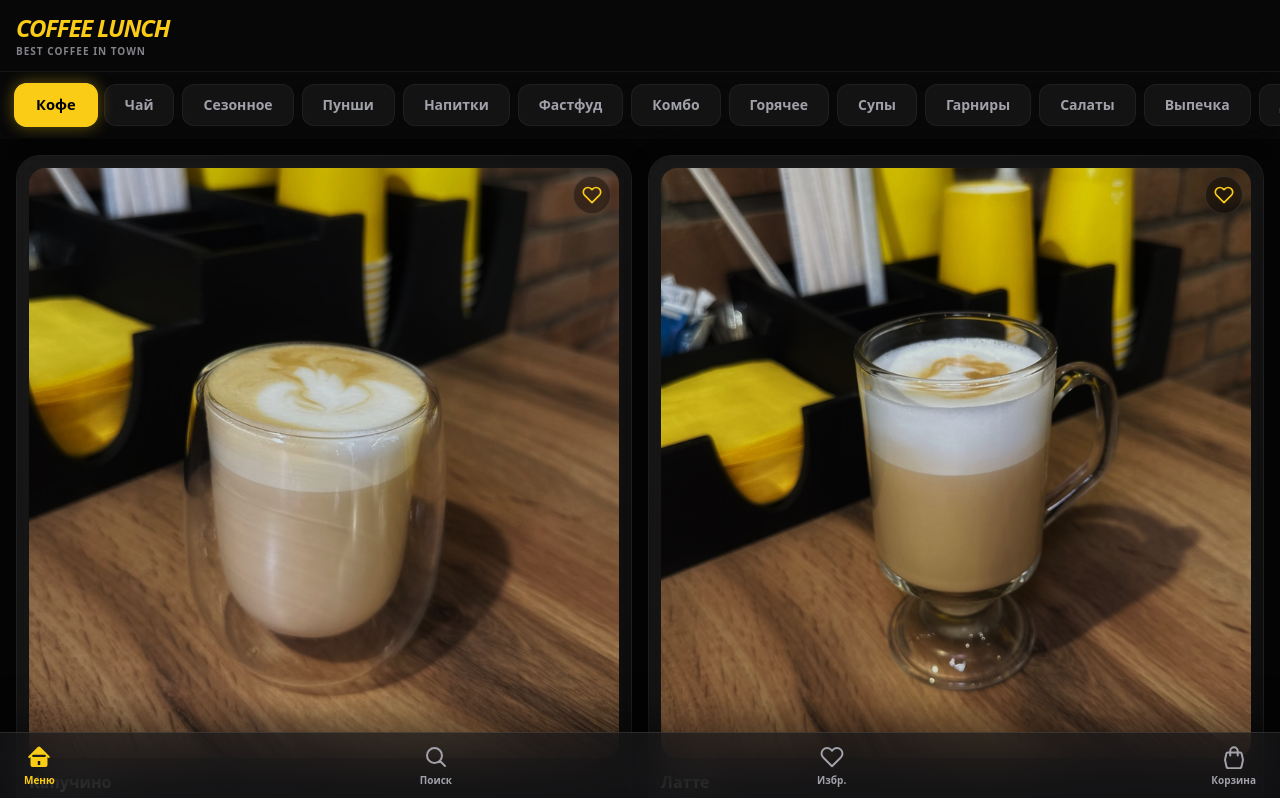
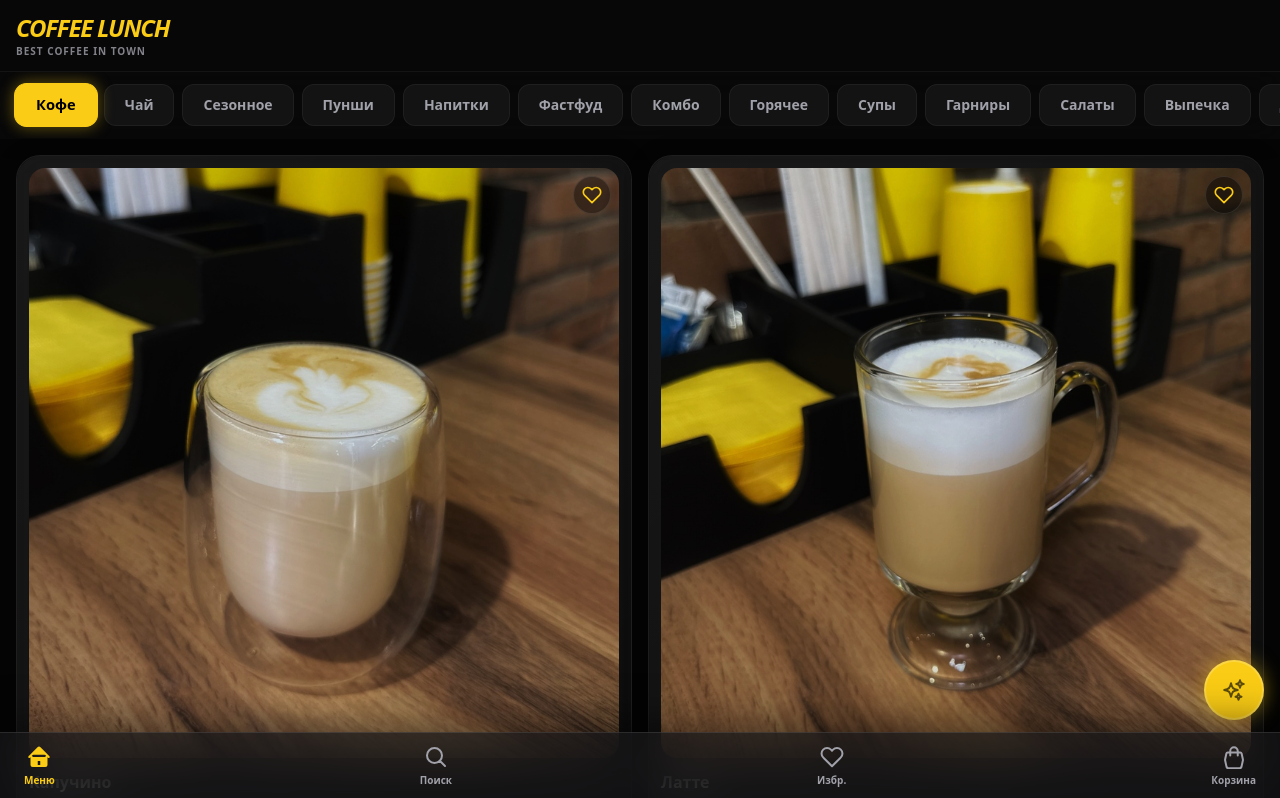
Before and after one commit to stejlovv-afk/coffee-lunch3, a React (Vite) app: page / in a window 1280 px wide. Shown: the top 798 px of the page. Built offline with nearby package versions, Linux system fonts and the light colour scheme.

Commit message:
Update App.tsx

```diff
--- a/App.tsx
+++ b/App.tsx
@@ -5,6 +5,7 @@ import { Category, Product, CartItem, WebAppPayload, PromoCode } from './types';
 import { HeartIcon, PlusIcon, TrashIcon, EyeSlashIcon, ClockIcon, ChatIcon, HomeIcon, SearchIcon, CartIcon, SparklesIcon } from './components/ui/Icons';
 import ItemModal from './components/ItemModal';
 import AdminPanel from './components/AdminPanel';
+import AIChat from './components/AIChat';
 
 declare global {
   interface Window {
@@ -86,6 +87,9 @@ const App: React.FC = () => {
   const [adminPassword, setAdminPassword] = useState('');
   const [showAdminPanel, setShowAdminPanel] = useState(false);
   const [isSending, setIsSending] = useState(false);
+
+  // AI Chat State
+  const [showAiChat, setShowAiChat] = useState(false);
 
   // Products (Static + Custom merged)
   const [allProducts, setAllProducts] = useState<Product[]>(MENU_ITEMS);
@@ -789,6 +793,16 @@ const App: React.FC = () => {
         </div>
       )}
 
+      {/* --- AI CHAT FLOATING BUTTON --- */}
+      {!isShiftClosed && (
+        <button
+          onClick={() => setShowAiChat(true)}
+          className="fixed bottom-20 right-4 z-40 bg-brand-yellow text-black p-4 rounded-full shadow-[0_0_20px_rgba(250,204,21,0.5)] active:scale-95 transition-all hover:bg-yellow-300 border-2 border-white/20"
+        >
+          <SparklesIcon className="w-6 h-6 animate-pulse" />
+        </button>
+      )}
+
       {/* --- BOTTOM NAVIGATION --- */}
       <div className="fixed bottom-0 left-0 right-0 glass-modal safe-area-bottom px-6 py-3 flex justify-between items-center z-40 shadow-[0_-10px_40px_rgba(0,0,0,0.5)] border-t border-white/10">
          <button onClick={() => setCurrentView('menu')} className={`flex flex-col items-center gap-1 transition-all active:scale-90 ${currentView === 'menu' ? 'text-brand-yellow drop-shadow-glow' : 'text-brand-muted hover:text-white'}`}>
@@ -813,6 +827,14 @@ const App: React.FC = () => {
       </div>
 
       {selectedProduct && <ItemModal product={selectedProduct} onClose={() => setSelectedProduct(null)} onAddToCart={(variantIdx, quantity, options) => addToCart(selectedProduct.id, variantIdx, quantity, options)} inventory={inventory} />}
+
+      {showAiChat && (
+        <AIChat
+          products={allProducts}
+          onClose={() => setShowAiChat(false)}
+          onAddToCart={(product) => setSelectedProduct(product)}
+        />
+      )}
 
       {showAdminPanel && (
           <AdminPanel
```
